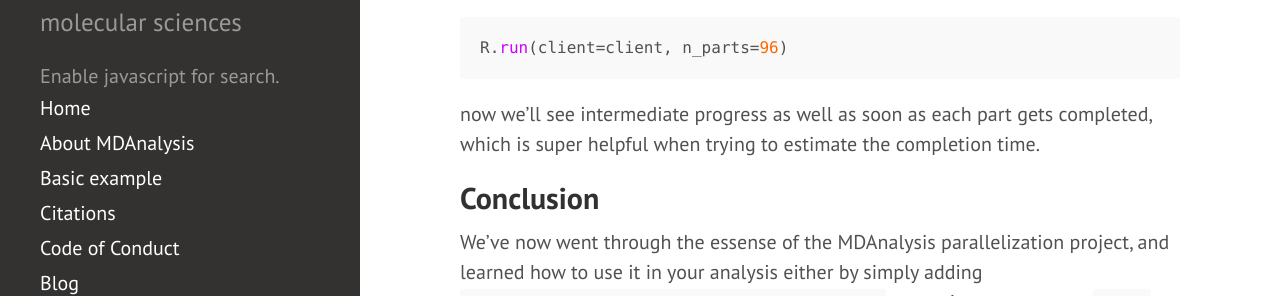
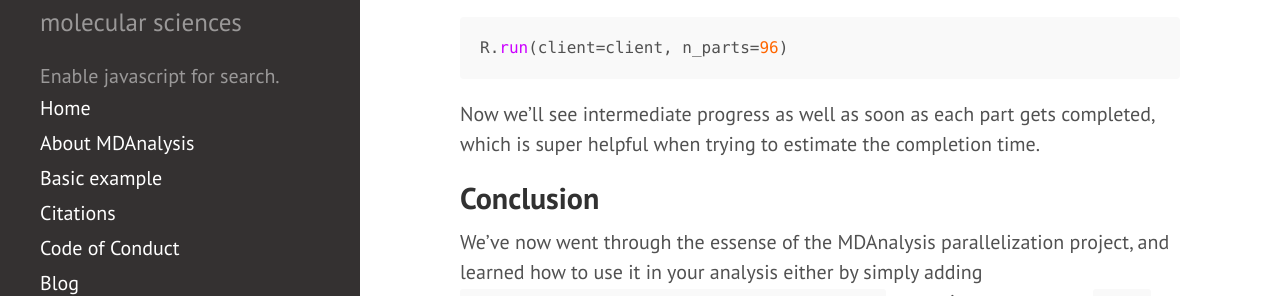
Before and after one commit to MDAnalysis/MDAnalysis.github.io, a Jekyll site: the page built from _posts/2024-01-11-gsoc2023_marinegor.md, in a window 1280 px wide and 900 px high, scrolled down 5119 px. Shown: the part 159-455 px from the top of the window. Built offline with Jekyll 4.4.1, drawn with Linux system fonts in a browser that asks for light colours; comment, search, counter and statistics services are not loaded.

Commit message:
Capitalize 'now'
Co-authored-by: Rocco Meli <r.meli@bluemail.ch>

````diff
--- a/_posts/2024-01-11-gsoc2023_marinegor.md
+++ b/_posts/2024-01-11-gsoc2023_marinegor.md
@@ -155,7 +155,7 @@ But luckily, there is a way to control that: in `R.run()` function, you can spli
 R.run(client=client, n_parts=96)
 ```
 
-now we'll see intermediate progress as well as soon as each part gets completed, which is super helpful when trying to estimate the completion time.
+Now we'll see intermediate progress as well as soon as each part gets completed, which is super helpful when trying to estimate the completion time.
 
 
 ## Conclusion
````
